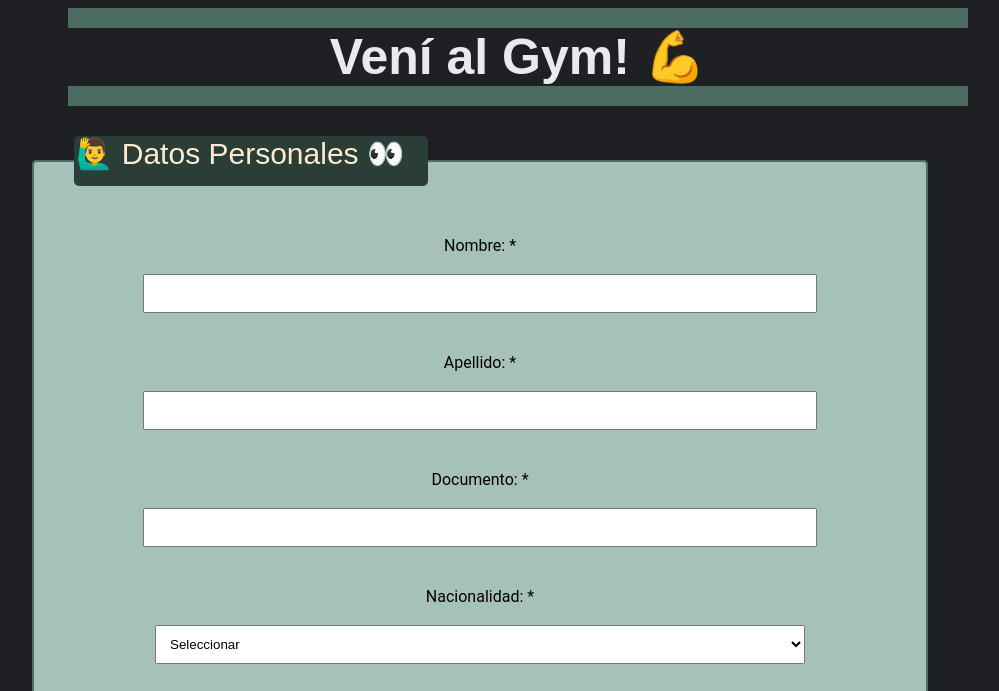
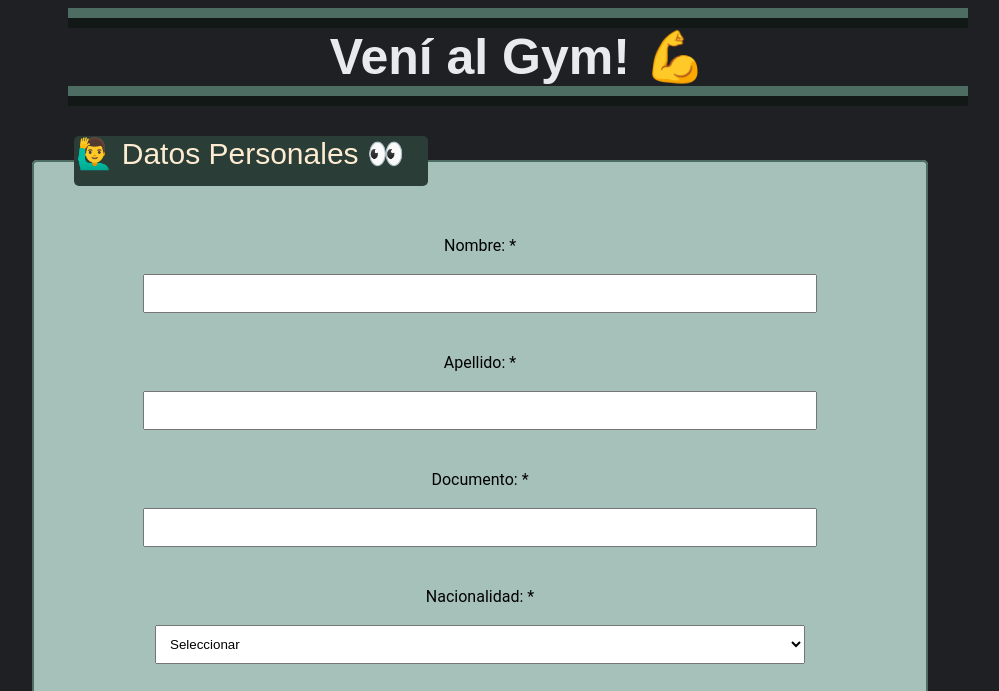
Before and after one commit to MariaLauraManrique/desafio04, a website built with Vite: page index.html in a window 1280 px wide. Shown: the top 691 px of the page, without its empty margins (160-1159 px from the left). Built offline with nearby package versions, Linux system fonts and the light colour scheme.

Commit message:
Se realizaro pruebas en el borde del enunciado h1

```diff
--- a/index.html
+++ b/index.html
@@ -7,9 +7,9 @@
     <title>formulario</title>
   </head>
   <body>
-    <div class="bordes">
-    <h1>Vení al Gym! 💪</h1>
-    </div>
+
+    <h1 class="borde-top">Vení al Gym! 💪</h1>
+
 
     <form action=" https://postman-echo.com/post" method="post" target="_blank">
 
--- a/style.css
+++ b/style.css
@@ -1,7 +1,6 @@
 html{
   background-color: #1f2023;
-
- }
+  }
 h1{
   color:#e8eaed;
   text-align: center;
@@ -10,16 +9,24 @@ h1{
   margin: 0;
   }
 
-div.bordes{
-  box-sizing:border-box;
-  border:20px solid #4d6d63;
+.borde-top{
+  border:20px ridge #4d6d63;
   border-left: none;
   border-right: none;
+
+ /* border-top: 20px ridge #4d6d63;*/
+
   margin-bottom: 30px;
   width: 900px;
   margin-left: 220px;
-
-  }
+ }
+/*div.borde-bottom{
+  box-sizing: border-box;
+  border-bottom: 20px  groove #4d6d63;
+  margin-bottom: 30px;
+  width: 900px;
+  margin-left: 220px;
+ } */
 
 legend{
   background-color: #2b3d37;
```
